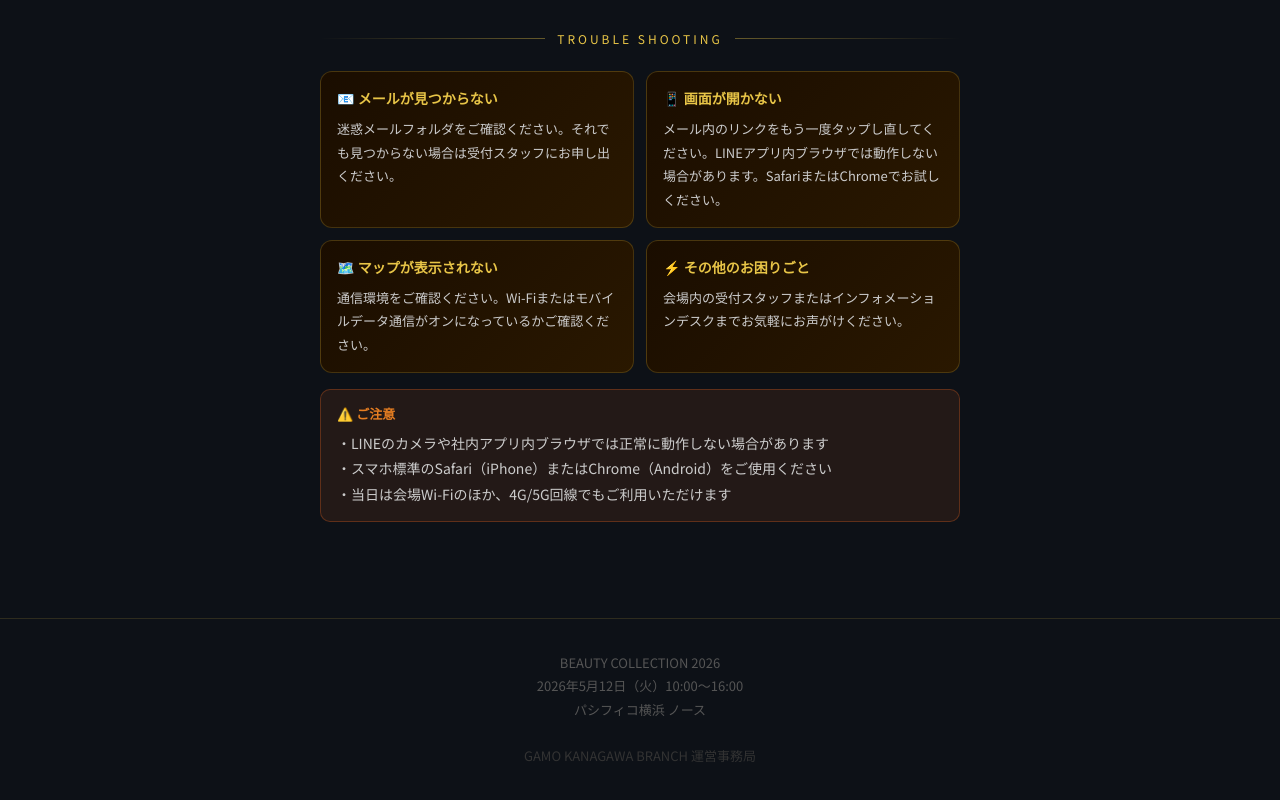
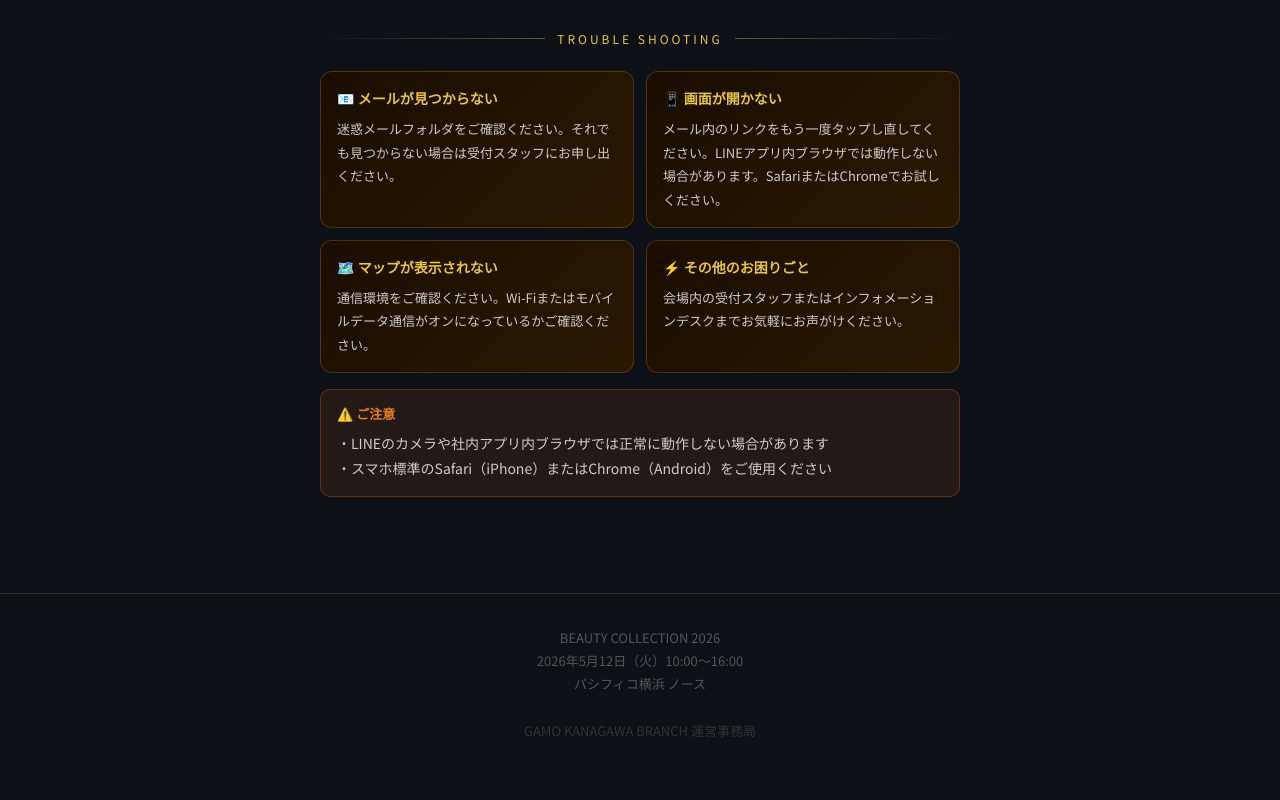
Before and after one commit to gamoyokohama-collab/Customer-Operation-Manual, a plain HTML site: page index.html in a window 1280 px wide. Shown: the part 2283-3083 px from the top of the page. After the commit the page ends 3058 px from the top, so only its background shows below. Drawn offline with nearby package versions, Linux system fonts and the light colour scheme.

Commit message:
Update index.html

```diff
--- a/index.html
+++ b/index.html
@@ -659,7 +659,7 @@
       <div class="wb-text">
         ・LINEのカメラや社内アプリ内ブラウザでは正常に動作しない場合があります<br>
         ・スマホ標準のSafari（iPhone）またはChrome（Android）をご使用ください<br>
-        ・当日は会場Wi-Fiのほか、4G/5G回線でもご利用いただけます
+
       </div>
     </div>
   </div>
```
